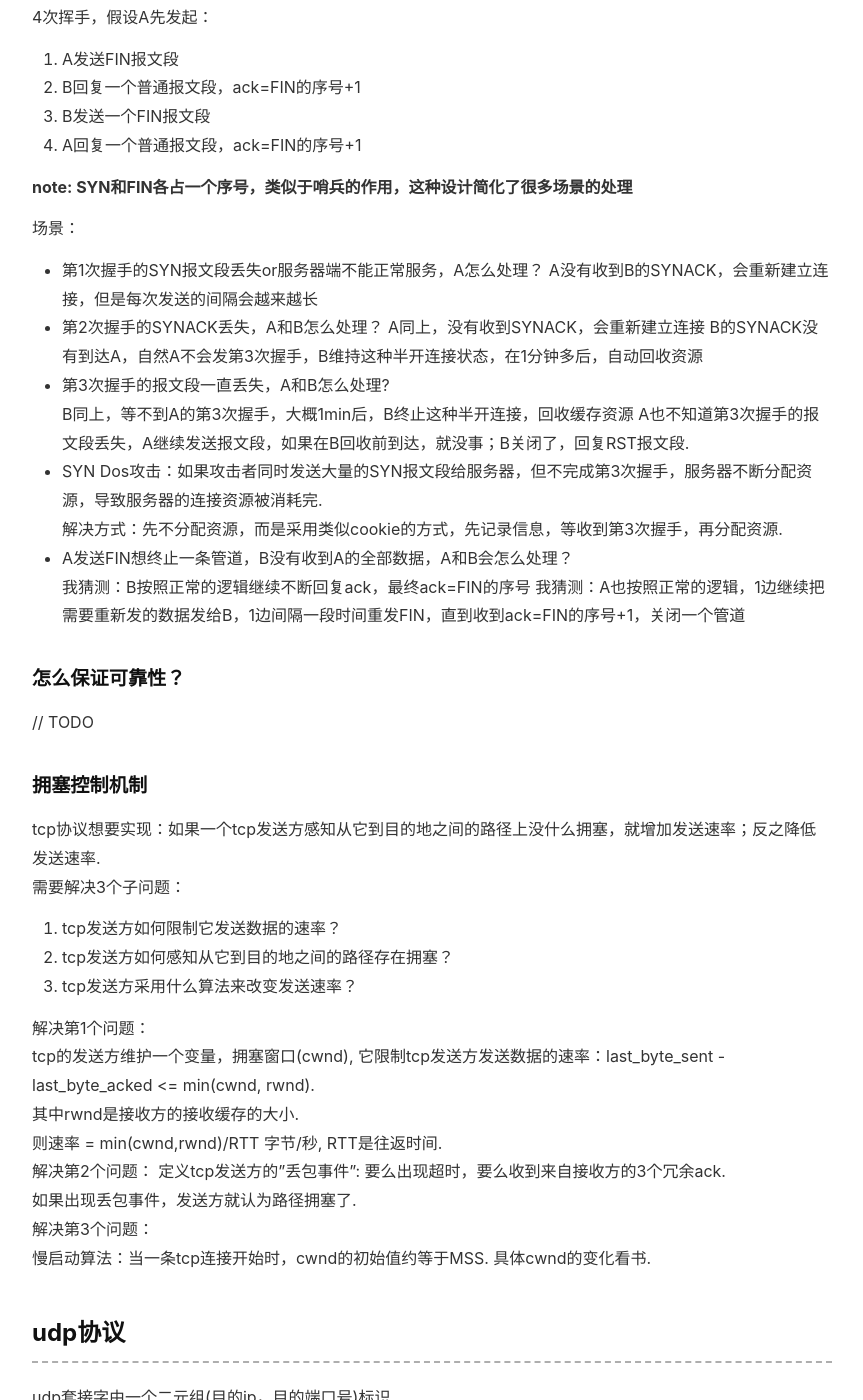
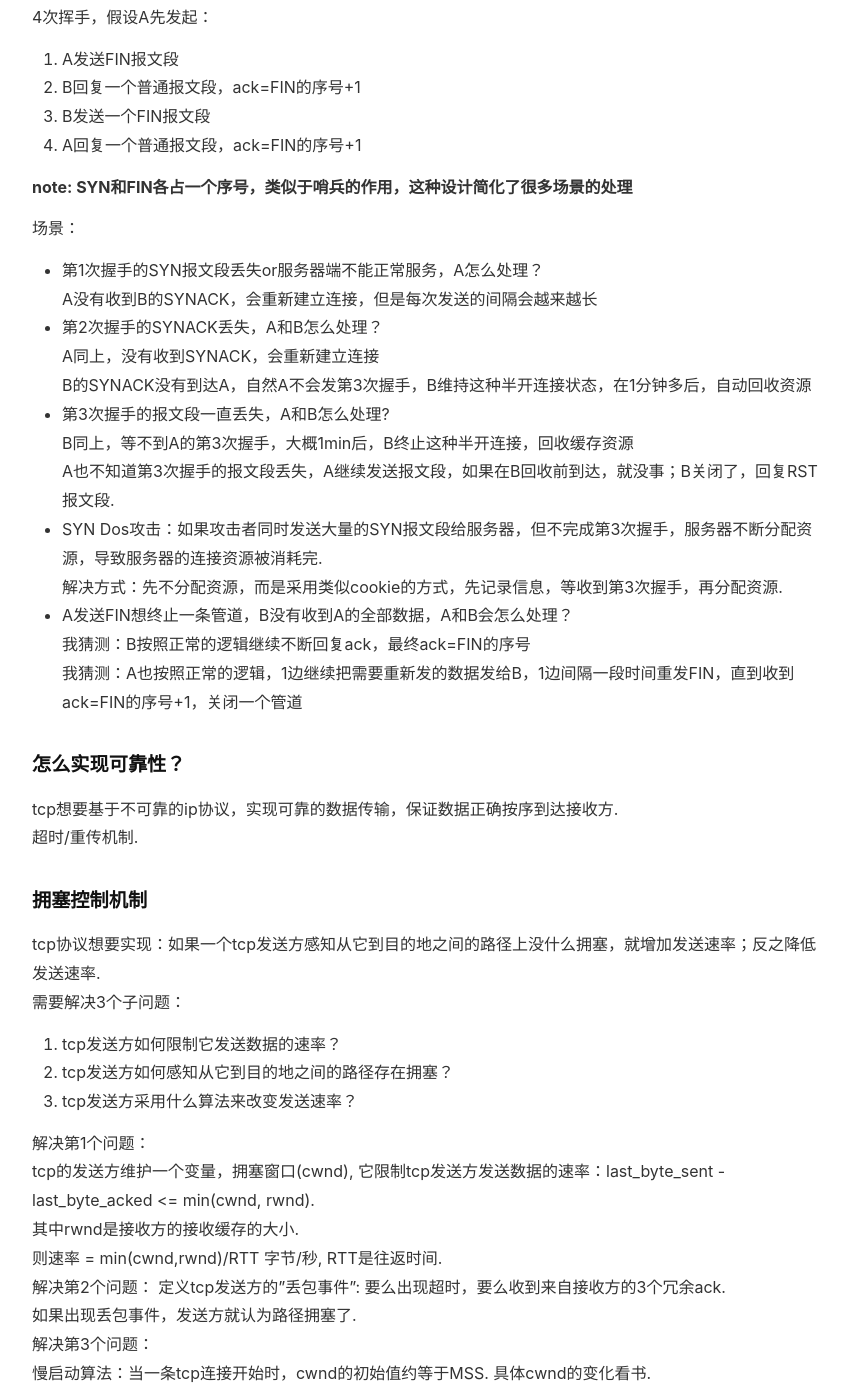
Before and after one commit to fukua95/fukua95.github.io, a Jekyll site: the page built from _posts/2021-04-14-tcp,udp,ip协议学习笔记.md, in a window 1280 px wide and 1400 px high, scrolled down 2661 px. Shown: the whole window, without its empty margins (88-951 px from the left). Built offline with Jekyll 4.4.1, drawn with Linux system fonts in a browser that asks for light colours; nearby versions of some CDN libraries; comment, search, counter and statistics services are not loaded; some of the changed text lies outside the part shown.

Commit message:
Update 2021-04-14-tcp,udp,ip协议学习笔记.md

```diff
--- a/_posts/2021-04-14-tcp,udp,ip协议学习笔记.md
+++ b/_posts/2021-04-14-tcp,udp,ip协议学习笔记.md
@@ -51,7 +51,7 @@ tcp协议的目标：基于**不可靠数据服务**的ip协议实现**面向连
 至此，我脑子里有很多问号：
 1. **什么是连接，为什么需要先连接？是为了可靠性吗？**
 2. **怎么建立/拆除连接？**
-3. **怎么保证可靠性?**
+3. **怎么实现可靠性?**
 
 我们先看看tcp协议的header，再解决以上问题.
 tcp headear: 一般是20字节，源端口号，目的端口号，**32位序号**，**32位确认号**，**ACK**，**SYN**，**RST**，**FIN**，header长度，接收窗口，checksum等.
@@ -104,8 +104,9 @@ A和B都能终止tcp连接. 因为tcp连接是2个管道，每个必须单独进
   我猜测：A也按照正常的逻辑，1边继续把需要重新发的数据发给B，1边间隔一段时间重发FIN，直到收到ack=FIN的序号+1，关闭一个管道
 
 
-### 怎么保证可靠性？
-// TODO
+### 怎么实现可靠性？
+tcp想要基于不可靠的ip协议，实现可靠的数据传输，保证数据正确按序到达接收方.
+超时/重传机制.
 
 ### 拥塞控制机制
 tcp协议想要实现：如果一个tcp发送方感知从它到目的地之间的路径上没什么拥塞，就增加发送速率；反之降低发送速率.
```
Also changed, not shown: other parts of _posts/2021-04-14-tcp,udp,ip协议学习笔记.md (+2 -2 lines).
